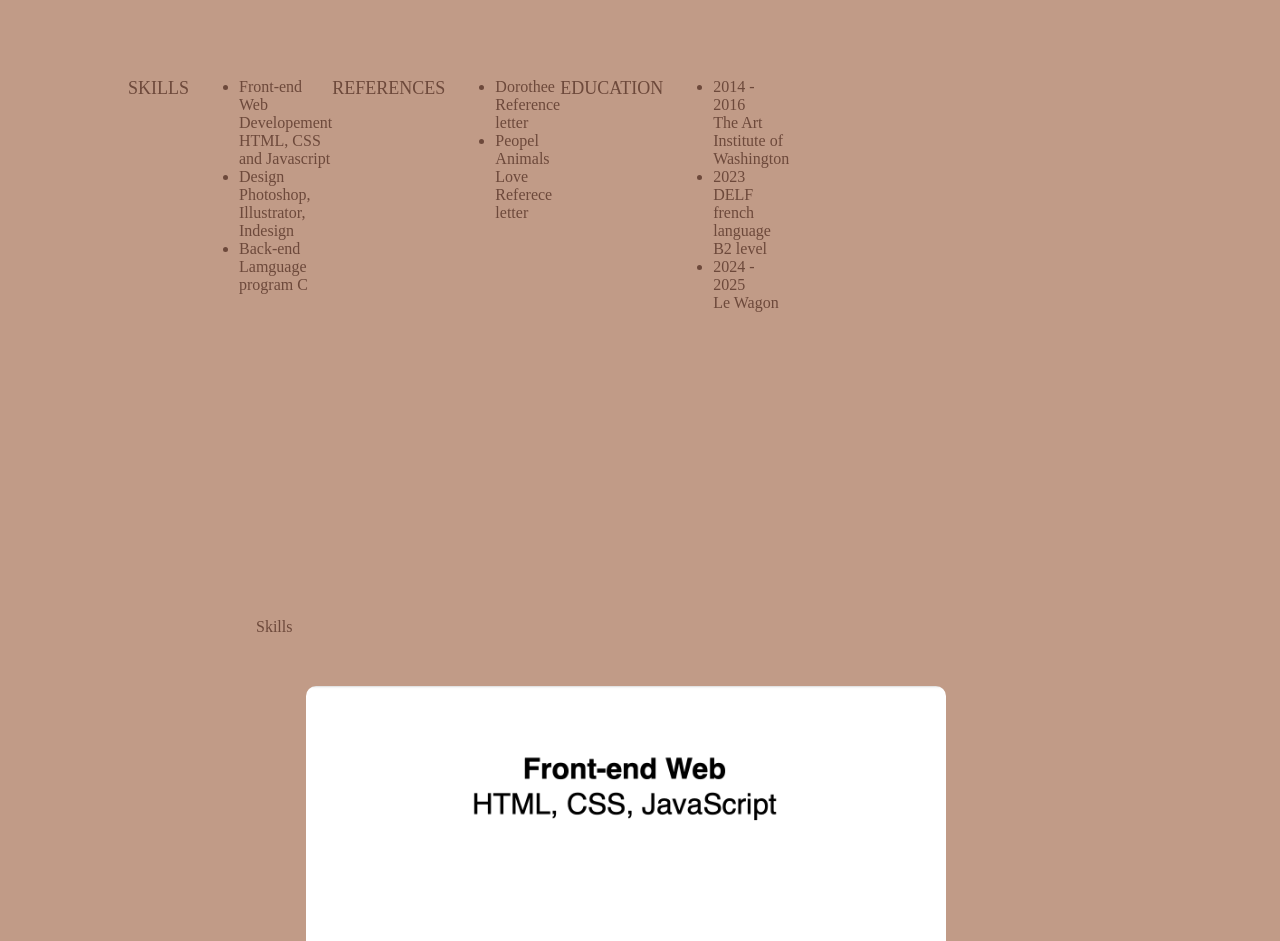
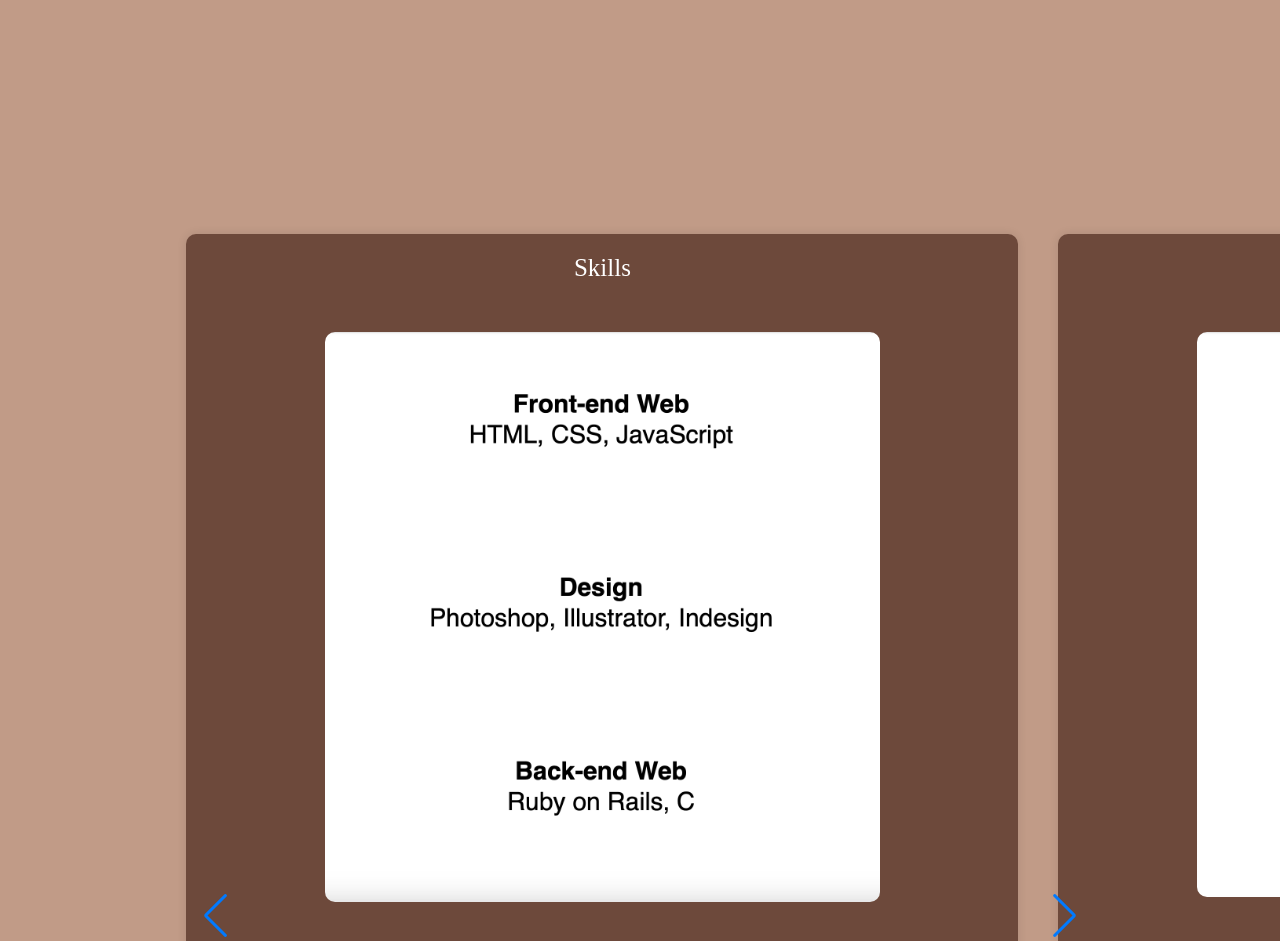
Before and after one commit to asyasimone/portfolio, a plain HTML site: page index.html in a window 1280 px wide. Shown: the part 1420-2361 px from the top of the page. Drawn offline with nearby package versions, Linux system fonts and the light colour scheme.

Commit message:
working on slideshow

```diff
--- a/index.html
+++ b/index.html
@@ -50,40 +50,9 @@
                 </div>
               </div>
         </div>
-        <!-----------------slide-show----------------->
+        <!-----------------slide show----------------->
         <div id="slide-show">
-            <div class="container">
-                <div class="row">
-                    <div class="col2">
-                        <div class="slide-titles">
-                            <p class="slide-links active-link">SKILLS
-                              <ul class="slide-content">
-                                <li><span>Front-end Web Developement</span><br>HTML, CSS and Javascript</li>
-                                <li><span>Design</span><br>Photoshop, Illustrator, Indesign</li>
-                                <li><span>Back-end</span><br>Lamguage program C</li>
-                              </ul>
-                            </p>
-                            <p class="slide-links">REFERENCES
-                              <ul class="slide-content">
-                                <li><span>Dorothee</span><br>Reference letter</li>
-                                <li><span>Peopel Animals Love</span><br>Referece letter</li>
-                              </ul>
-                            </p>
-                            <p class="slide-links">EDUCATION
-                              <ul class="slide-content">
-                                <li><span>2014 - 2016</span><br>The Art Institute of Washington</li>
-                                <li><span>2023</span><br>DELF french language B2 level</li>
-                                <li><span>2024 - 2025</span><br>Le Wagon</li>
-                              </ul>
-                            </p>
-                        </div>
-                    </div>
-                </div>
-            </div>
-        </div>
-        <!-----------------slide test----------------->
-        <div id="slide-show2">
-          <div class="testcontainer swiper">
+          <div class="swipe-container swiper">
             <div class="card-wrap">
               <ul class="card-list swiper-wrapper">
                 <li class="card-item swiper-slide">
--- a/style.css
+++ b/style.css
@@ -128,14 +128,14 @@ nav ul li a:hover::after{
 
 /* -----------------slide test----------------- */
 img{
-    width: 50%;
+    width: 70%;
     margin: 50px;
     border-radius: 10px;
 }
 
 .card-list .card-item .card-link {
-    width: 400px;
-    display: block;
+  width: 550px;
+  display: block;
 }
 
 .card-list {
@@ -151,3 +151,44 @@ img{
 .swiper-theme-color .swiper-button-next .swiper-button-prev {
   color: #c2ddb9;
 }
+
+.card-item {
+  background-color: #6d493b;
+  border-radius: 10px;
+  padding: 20px;
+  margin: 20px;
+  box-shadow: 0 0 10px rgba(0, 0, 0, 0.1);
+}
+
+.card-wrap {
+  width: 65%;
+  color: white;
+  text-align: center;
+  border-radius: 15px;
+  font-size: 25px;
+}
+
+.slide-show {
+  width: 85%;
+  height: 100%;
+  display: flex;
+  justify-content: center;
+  align-items: center;
+}
+
+.swiper-button-prev {
+  margin-left: 15%;
+}
+
+.swiper-button-next {
+  margin-right: 15%;
+}
+
+.swiper-container {
+  width: 500px;
+  align-items: center;
+}
+
+.card-item .swiper-slide {
+  width: 550px;
+}
```
Also changed, not shown: 2 other files.
